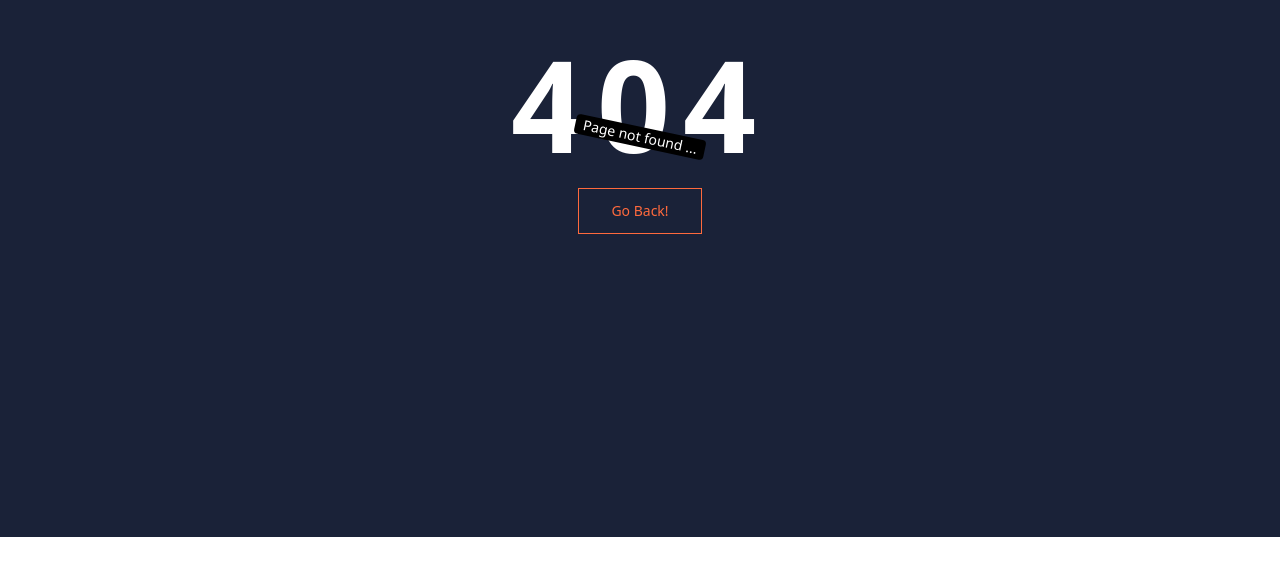
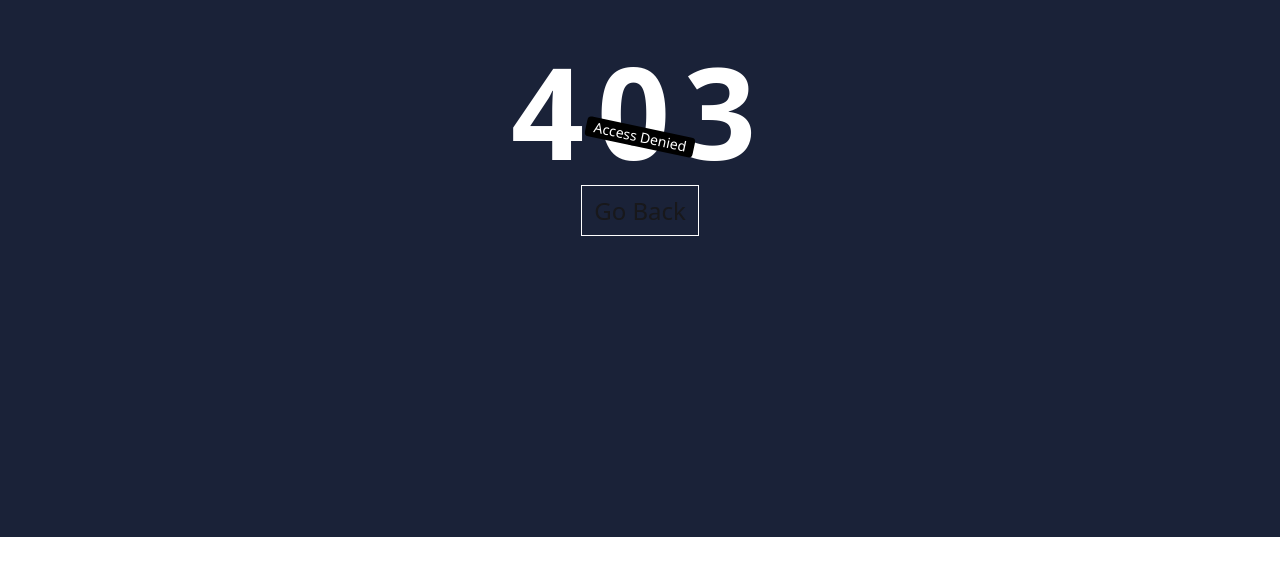
Before and after one commit to Siddharth202002/LMS-FRONTEND, a React (Vite) app: page /denied in a window 1280 px wide. Before the commit this address had no page. Shown: the part 263-838 px from the top of the page. Built offline with nearby package versions, Linux system fonts and the light colour scheme.

Commit message:
Add denied page

```diff
--- a/src/App.jsx
+++ b/src/App.jsx
@@ -5,6 +5,7 @@
 import AboutUs from "./Pages/AboutUs";
 import Contact from "./Pages/Contact";
 import CourseListPage from "./Pages/CoursePages/CourseListPage";
+import Denied from "./Pages/Denied";
 import HomePage from "./Pages/HomePage";
 import Login from "./Pages/Login";
 import NotFound from "./Pages/NotFound";
@@ -19,8 +20,10 @@
         <Route path="/courses" element={<CourseListPage />}></Route>
         <Route path="/signup" element={<Signup />}></Route>
         <Route path="/login" element={<Login />}></Route>
+        <Route path="/contact" element={<Contact />}></Route>
+        <Route path="/denied" element={<Denied />}></Route>
+
         <Route path="*" element={<NotFound />}></Route>
-        <Route path="contact" element={<Contact />}></Route>
       </Routes>
     </>
   );
--- /dev/null
+++ b/src/Pages/Denied.jsx
@@ -0,0 +1,25 @@
+import React from "react";
+import { useNavigate } from "react-router-dom";
+
+function Denied() {
+  const navigate = useNavigate();
+  return (
+    <main className="h-screen w-full flex flex-col justify-center items-center bg-[#1A2238]">
+      <h1 className="text-9xl font-extrabold text-white tracking-widest">
+        403
+      </h1>
+
+      <div className="bg-black text-white px-2 text-sm rounded rotate-12 absolute">
+        Access Denied
+      </div>
+
+      <button className="mt-5 relative" onClick={() => navigate(-1)}>
+        <span className="text-2xl border border-white py-2 px-3 rounded-1xl">
+          Go Back
+        </span>
+      </button>
+    </main>
+  );
+}
+
+export default Denied;
```
